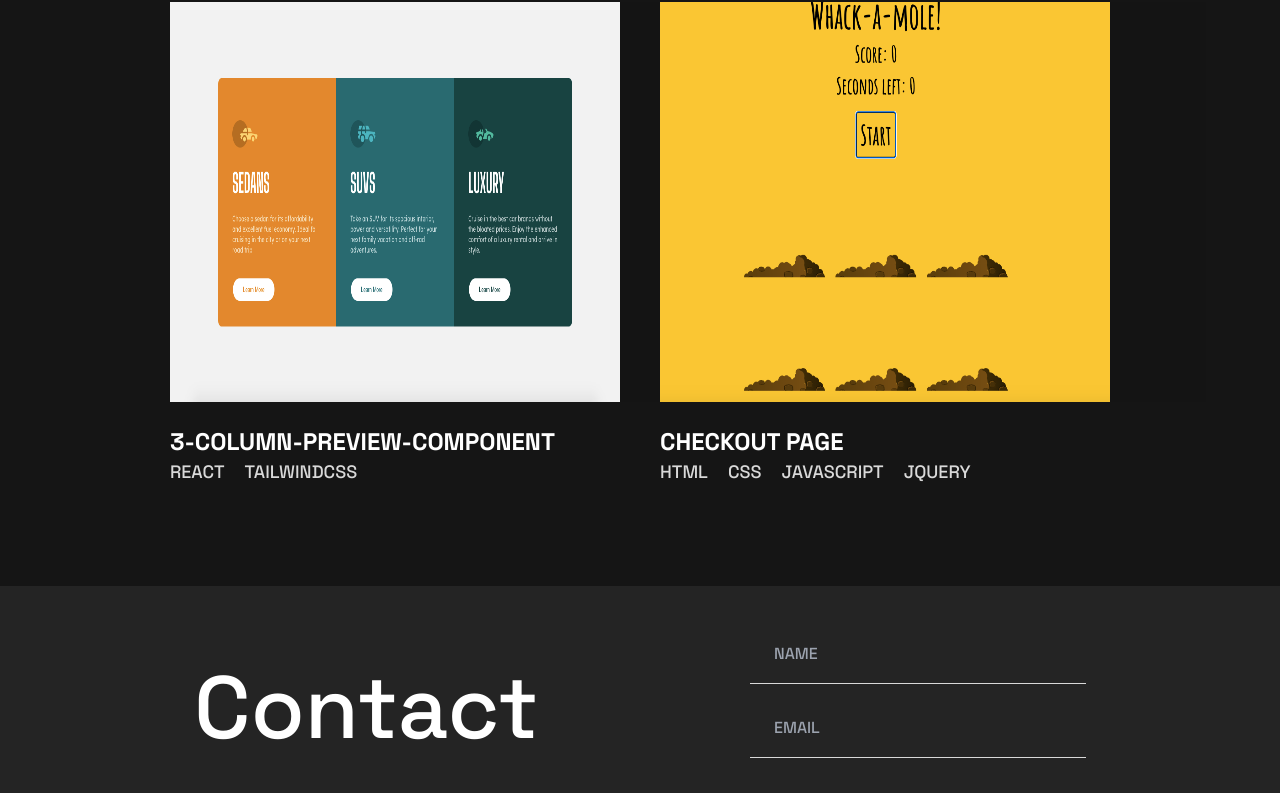
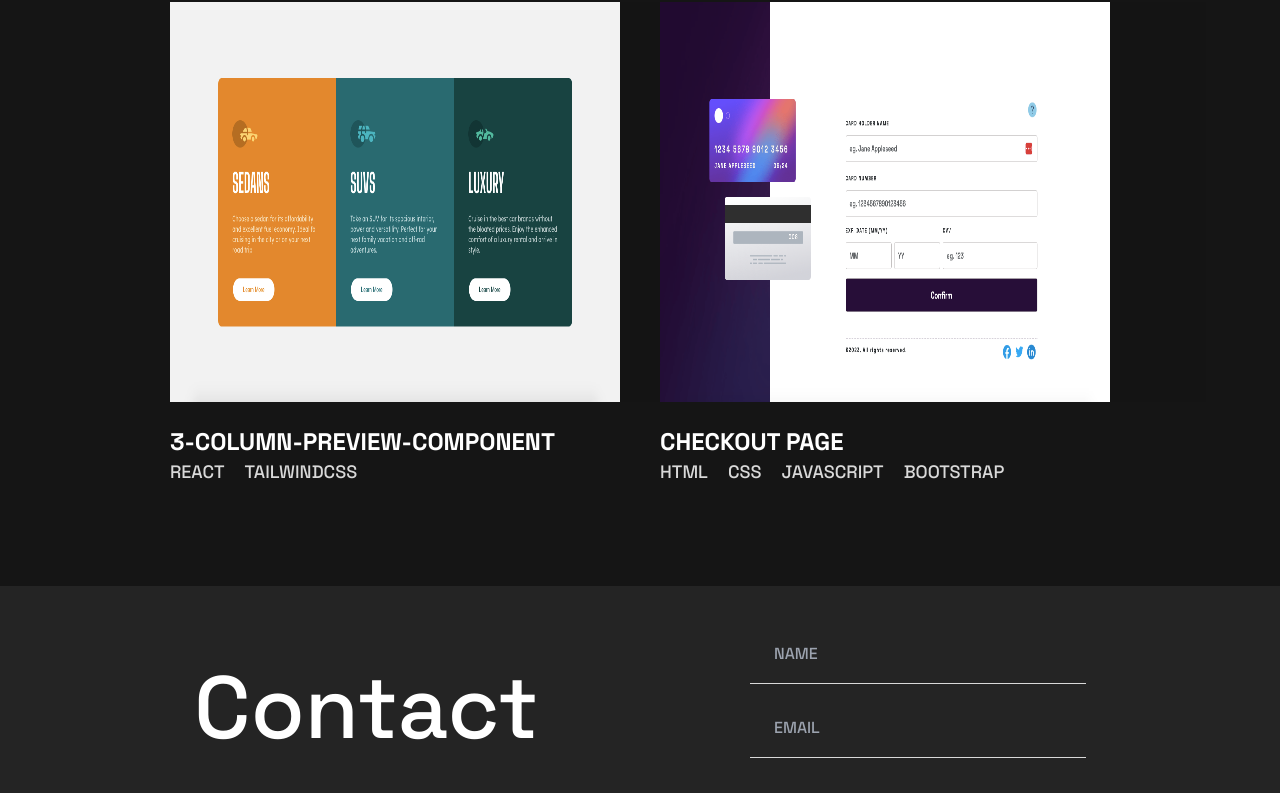
Before and after one commit to jmosesessel/joesmo-portfolio, a React (Vite) app: page / in a window 1280 px wide. Shown: the part 2697-3490 px from the top of the page. Built offline with nearby package versions, Linux system fonts and the light colour scheme.

Commit message:
Added checkout project

```diff
--- a/src/components/ProjectList.jsx
+++ b/src/components/ProjectList.jsx
@@ -7,6 +7,7 @@ import WhackAMoleImg from "../assets/images/whack-a-mole.png";
 import DictionaryAppImg from "../assets/images/dictionary-web-app.png";
 import CountdownTimerImg from "../assets/images/countdown-timer.png";
 import ThreeColComponentImg from "../assets/images/3-column-component.png";
+import CheckoutPageImg from "../assets/images/checkout-page.png";
 
 import ProjectBox from "./ProjectBox";
 function ProjectList() {
@@ -65,9 +66,9 @@ function ProjectList() {
 				"https://github.com/jmosesessel/3-column-preview-component",
 		},
 		{
-			image: WhackAMoleImg,
+			image: CheckoutPageImg,
 			title: "CHECKOUT PAGE",
-			tech: ["HTML", "CSS", "JAVASCRIPT", "JQUERY"],
+			tech: ["HTML", "CSS", "JAVASCRIPT", "BOOTSTRAP"],
 			previewLink: "https://jmosesessel.github.io/WDDM115-Project1/",
 			codeLink: "https://github.com/jmosesessel/WDDM115-Project1",
 		},
```
Also changed, not shown: src/assets/images/checkout-page.png (added).
